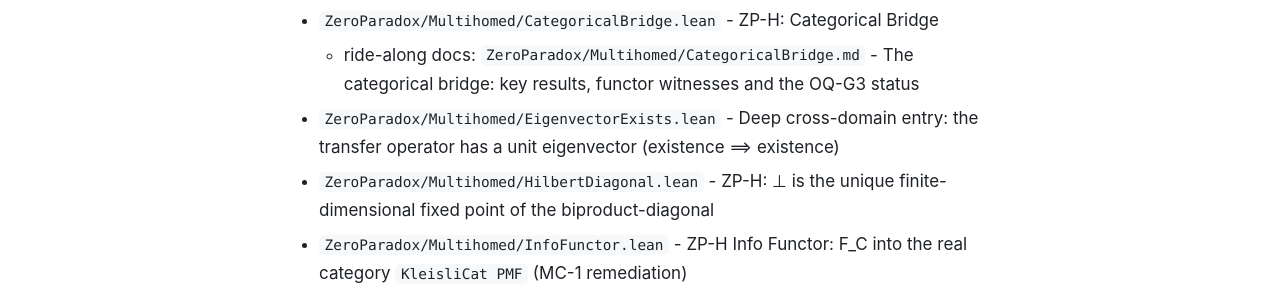
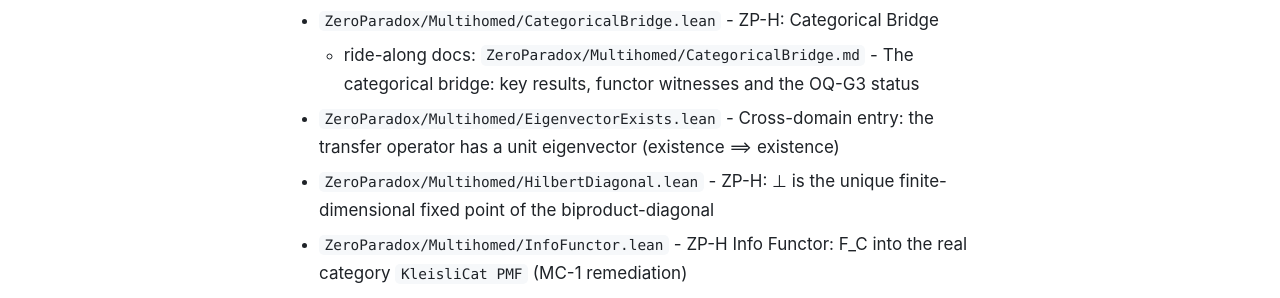
Before and after one commit to timbrigham/ZeroParadox, a Jekyll site: the page built from ZeroParadox/MANIFEST.md, in a window 1280 px wide and 900 px high, scrolled down 5490 px. Shown: the part 152-450 px from the top of the window. Built offline with Jekyll 4.4.1, drawn with Linux system fonts in a browser that asks for light colours; our own code applies the rules of GitHub Pages for plain Markdown files.

Commit message:
Lane C round 1 (Lean only): native terminals checked; credits; Deep label
- TreeSeam.lean: example that TopCat, ModuleCat C and KleisliCat PMF each
  have a terminal object (Fritz 2020 Rem. 2.3 for the Kleisli case), so
  none satisfies AX-G1's no-terminal half (B1); nLab credit on the
  non-strictness example (PAC-3).
- Category.lean: example, for a preorder, that "something strictly above
  every element" gives no terminal object (O4), stated as a hypothesis.
- AxG2Reduce.lean: folklore / nLab / IsInitial.ofStrict pointer (PAC-4).
- EigenvectorExists.lean: cite Matrix.one_vecMul_of_mem_colStochastic
  (PAC-5); "Deep" label dropped from the title and docstring (O6), now on
  perron_frobenius_finite, where the depth is; MANIFEST regenerated.
- ClaimsMirror.lean: "follows only by composing" -> "follows by composing" (O7).

Co-Authored-By: Claude Opus 5.5 (1M context) <noreply@anthropic.com>
Claude-Session: https://claude.ai/code/session_01M7PxaZmdYwacRczCRPuVWC

```diff
--- a/ZeroParadox/MANIFEST.md
+++ b/ZeroParadox/MANIFEST.md
@@ -115,7 +115,7 @@ The framework's reviewed, load-bearing Lean, organized by domain folder. The for
   - ride-along docs: `ZeroParadox/Multihomed/BoundaryBridge.md` - Which theorem carries which direction, and the survey's limits
 - `ZeroParadox/Multihomed/CategoricalBridge.lean` - ZP-H: Categorical Bridge
   - ride-along docs: `ZeroParadox/Multihomed/CategoricalBridge.md` - The categorical bridge: key results, functor witnesses and the OQ-G3 status
-- `ZeroParadox/Multihomed/EigenvectorExists.lean` - Deep cross-domain entry: the transfer operator has a unit eigenvector (existence ⟹ existence)
+- `ZeroParadox/Multihomed/EigenvectorExists.lean` - Cross-domain entry: the transfer operator has a unit eigenvector (existence ⟹ existence)
 - `ZeroParadox/Multihomed/HilbertDiagonal.lean` - ZP-H: ⊥ is the unique finite-dimensional fixed point of the biproduct-diagonal
 - `ZeroParadox/Multihomed/InfoFunctor.lean` - ZP-H Info Functor: F_C into the real category `KleisliCat PMF` (MC-1 remediation)
 - `ZeroParadox/Multihomed/MC1Bridge.lean` - ZP-H MC-1 Correspondence: the snap floor realized across the real domain categories
```
Also changed, not shown: 6 other files.
